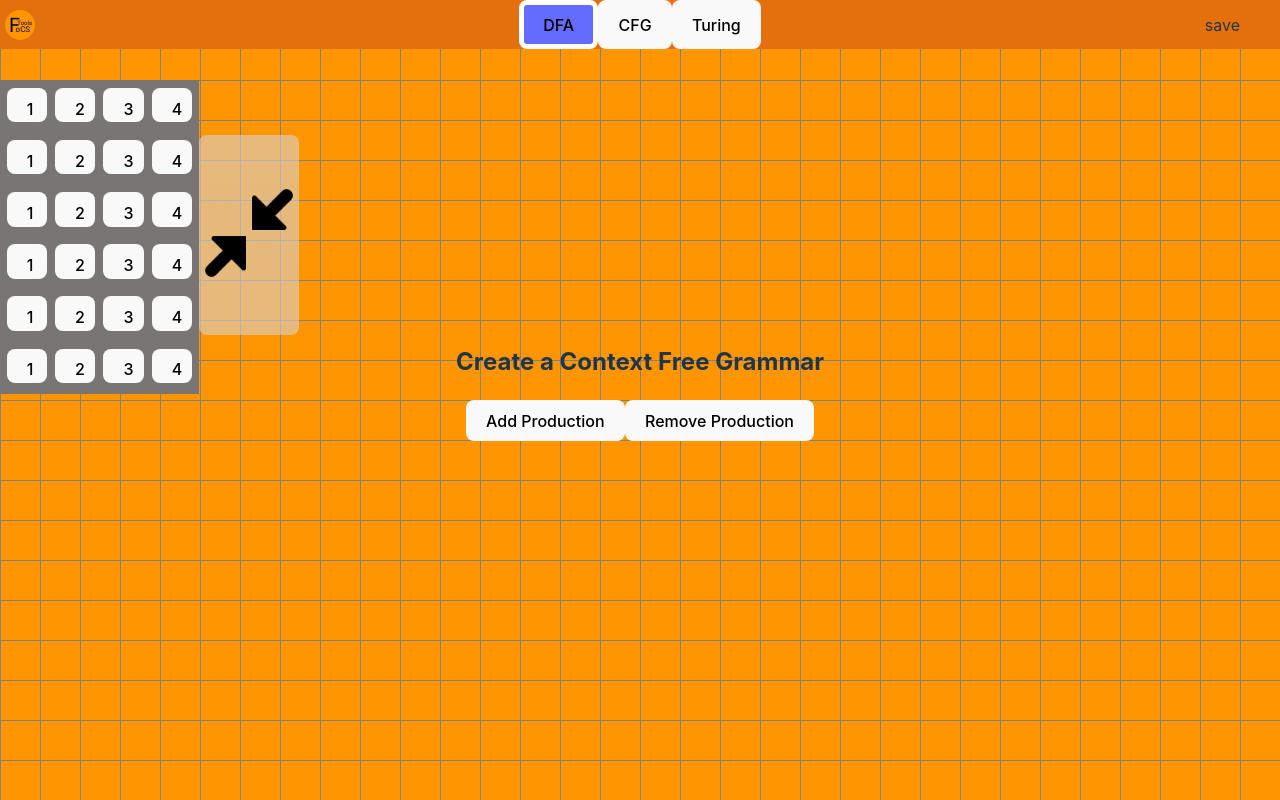
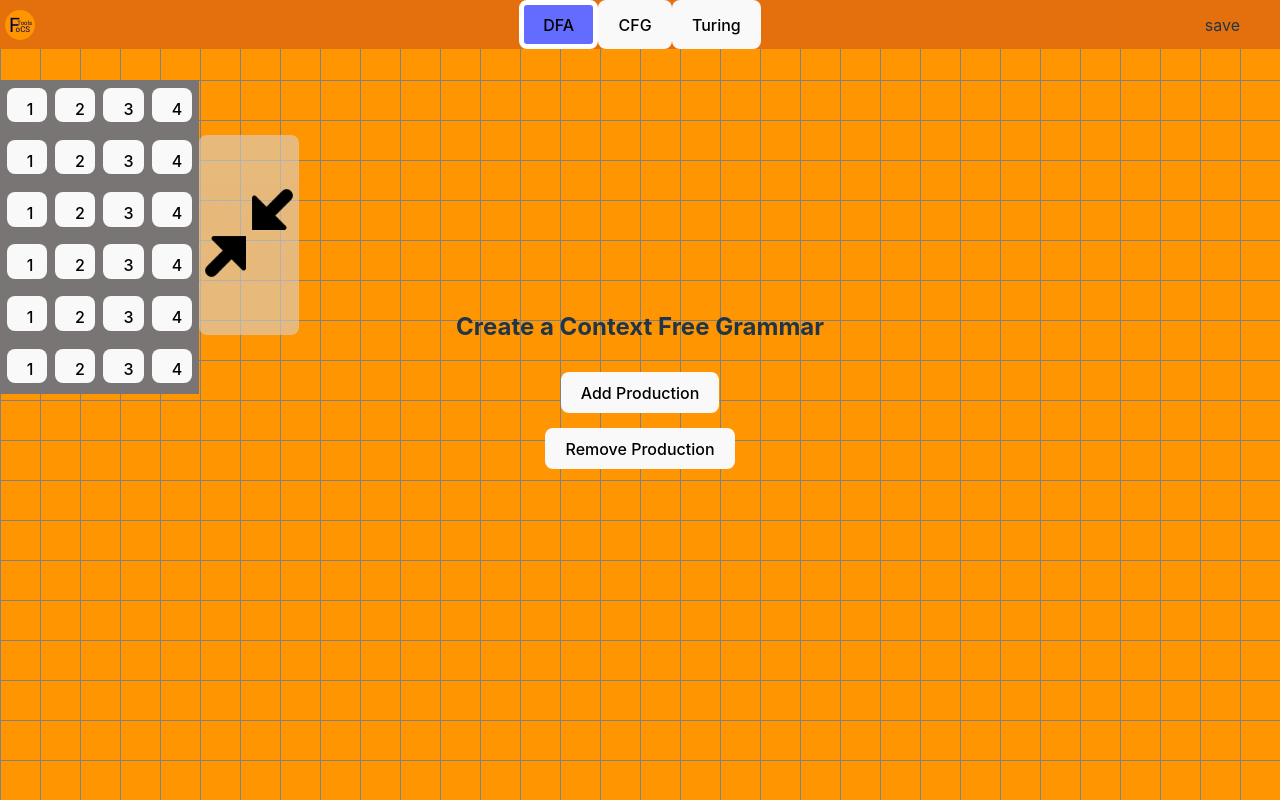
Before and after one commit to aandrepingu/FoCSTools, a React (Vite) app in the folder FoCSTools Site/: page / in a window 1280 px wide. Built offline with nearby package versions, Linux system fonts and the light colour scheme.

Commit message:
Add remove functionality and created CSS file
Need to add margins for text boxes

```diff
--- /dev/null
+++ b/FoCSTools Site/src/pages/CFG.css
@@ -0,0 +1,3 @@
+.production_button {
+    margin:2%
+}
--- a/FoCSTools Site/src/pages/CFG.tsx
+++ b/FoCSTools Site/src/pages/CFG.tsx
@@ -1,4 +1,5 @@
 import { useState } from "react";
+import "./CFG.css";
 
 export default function CFG() {
     const [count, setCount] = useState<number>(0);
@@ -12,7 +13,8 @@ export default function CFG() {
 
     function onRemove() {
       setCount(count-1);
-      const newText = [...text, ''];
+      const newText = [...text];
+      newText.pop()
       setText(newText);
     }
 
@@ -34,10 +36,12 @@ export default function CFG() {
           />
         ))}
         <div>
-          <button onClick={onAdd}>Add Production</button>
-          <button onClick={onRemove}>Remove Production</button>
+          <button className = "production_button" onClick={onAdd}>Add Production</button>
+          <button className = "production_button" onClick={onRemove}>Remove Production</button>
         </div>
-        <h1>{ text[1] }</h1>
+        <h1>
+          { text }
+        </h1>
       </>
     );
   }
```
